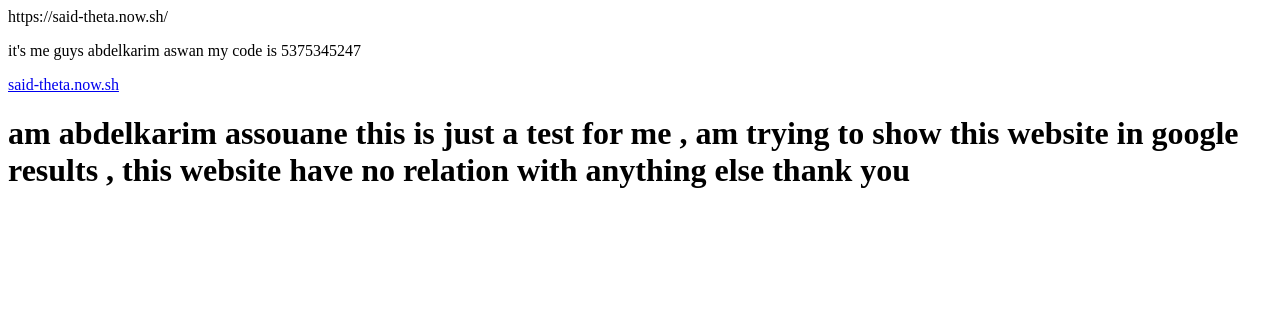
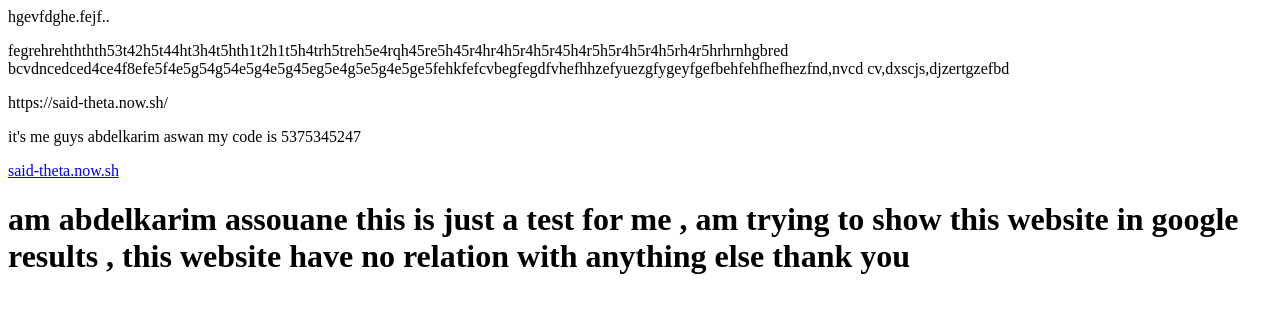
Before and after one commit to andorrandeded/said, a plain HTML site: page index.html in a window 1280 px wide. Drawn offline with Linux system fonts and the light colour scheme.

Commit message:
Update index.html

```diff
--- a/index.html
+++ b/index.html
@@ -4,6 +4,9 @@
 <title>abdelkarim assouane lwibsayt ns aya</title>
 </head>
 <body>
+  <p>hgevfdghe.fejf..</p>
+    <p>fegrehrehththth53t42h5t44ht3h4t5hth1t2h1t5h4trh5treh5e4rqh45re5h45r4hr4h5r4h5r45h4r5h5r4h5r4h5rh4r5hrhrnhgbred bcvdncedced4ce4f8efe5f4e5g54g54e5g4e5g45eg5e4g5e5g4e5ge5fehkfefcvbegfegdfvhefhhzefyuezgfygeyfgefbehfehfhefhezfnd,nvcd cv,dxscjs,djzertgzefbd</p>
+
     <div><p>https://said-theta.now.sh/</p></div>
   <p>it's me guys abdelkarim aswan my code is 5375345247</p>
   <a href="https://said-theta.now.sh">said-theta.now.sh</a>
```
